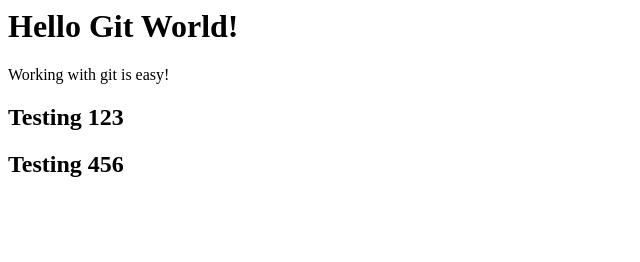
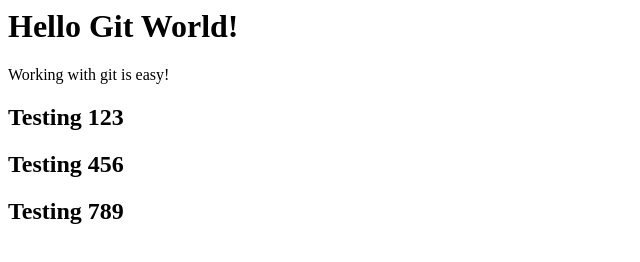
Before and after one commit to hanwalden/GitGitHubMasterclass, a plain HTML site: page index.html in a window 1280 px wide. Shown: the whole page, without its empty margins (0-640 px from the left). Drawn offline with Linux system fonts and the light colour scheme.

Commit message:
Added another heading

```diff
--- a/index.html
+++ b/index.html
@@ -3,4 +3,5 @@
     <p>Working with git is easy!</p>
     <h2>Testing 123</h2>
     <h2>Testing 456</h2>
+    <h2>Testing 789</h2>
 </div>
```
